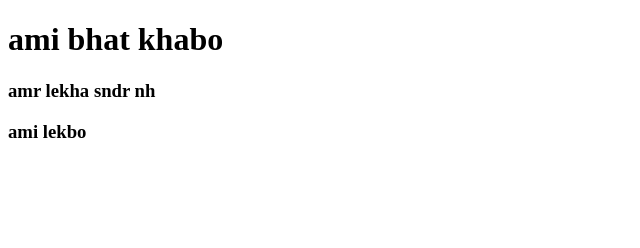
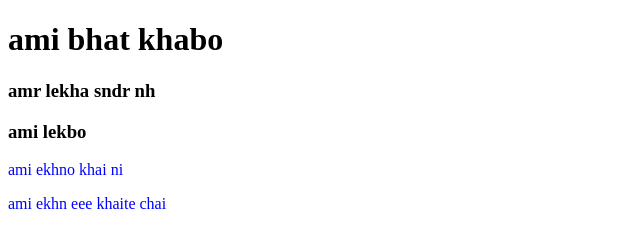
Before and after one commit to fahimidulhassan/scound-repo, a plain HTML site: page ndex.html in a window 1280 px wide. Shown: the whole page, without its empty margins (0-640 px from the left). Drawn offline with Linux system fonts and the light colour scheme.

Commit message:
style added

```diff
--- a/ndex.html
+++ b/ndex.html
@@ -5,10 +5,13 @@
     <meta http-equiv="X-UA-Compatible" content="IE=edge">
     <meta name="viewport" content="width=device-width, initial-scale=1.0">
     <title>My scound repo</title>
+    <link rel="stylesheet" href="style.css">
 </head>
 <body>
     <h1>ami bhat khabo</h1>
     <h3>amr lekha sndr nh</h3>
     <h3>ami lekbo</h3>
+    <p>ami ekhno khai ni</p>
+    <p>ami ekhn eee khaite chai</p>
 </body>
 </html>
--- /dev/null
+++ b/style.css
@@ -0,0 +1,3 @@
+p{
+    color: blue;
+}
```
